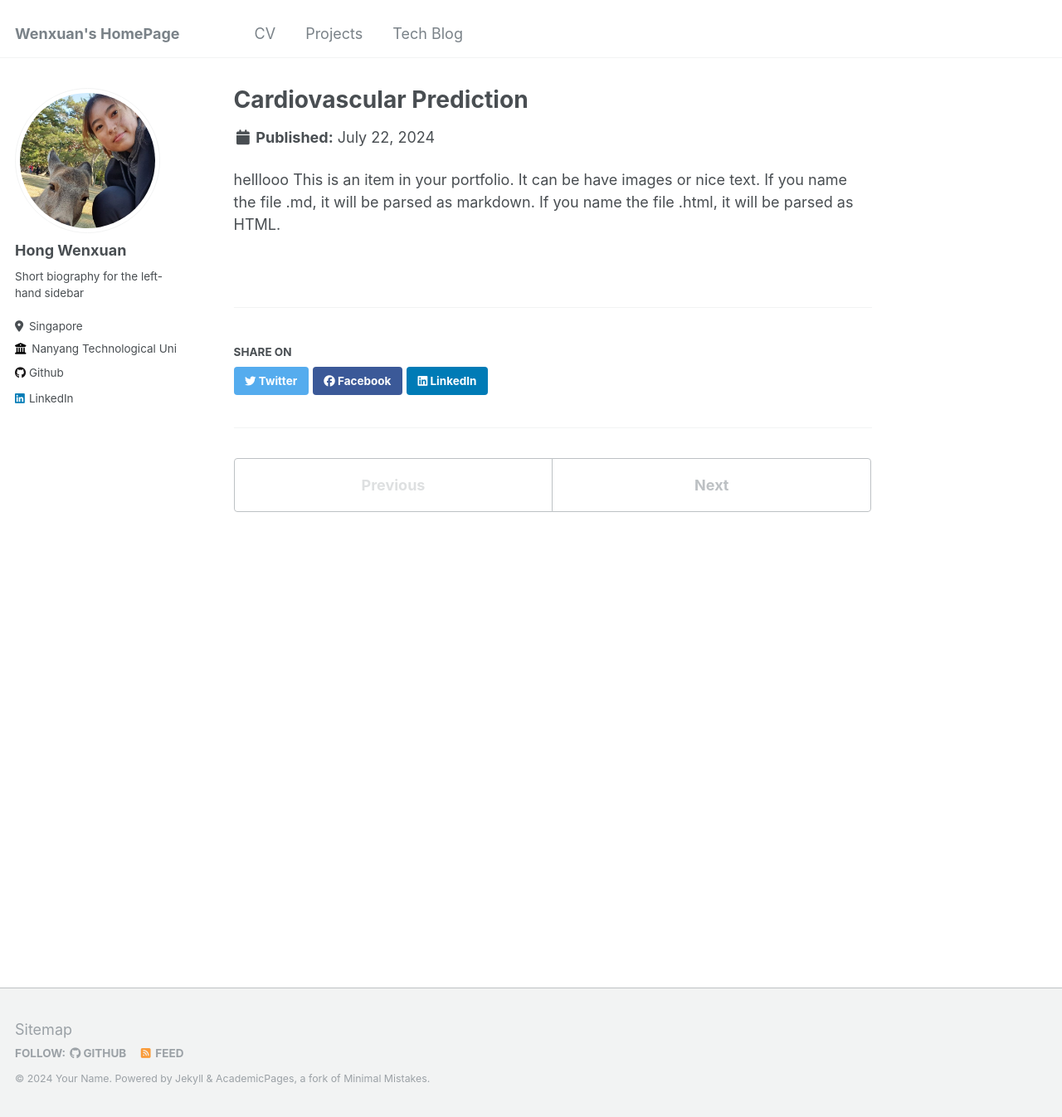
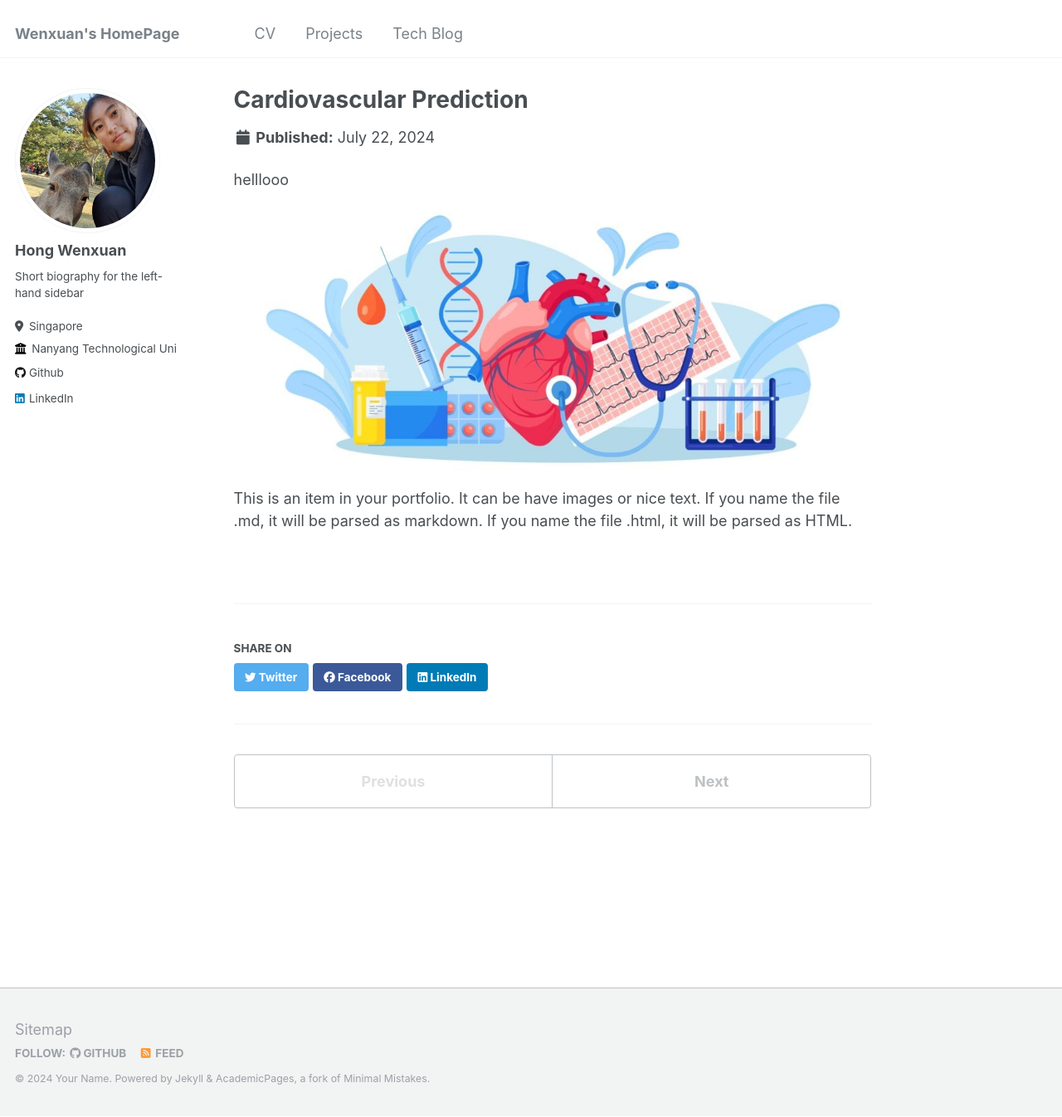
Before and after one commit to h-wenxuan/aboutme, a Jekyll site: the page built from _portfolio/cardiovascularprediction.md, in a window 1280 px wide and 1346 px high. Shown: the whole window at 83% size. Built offline with Jekyll 4.4.1, drawn with Linux system fonts in a browser that asks for light colours.

Commit message:
Update cardiovascularprediction.md

```diff
--- a/_portfolio/cardiovascularprediction.md
+++ b/_portfolio/cardiovascularprediction.md
@@ -9,4 +9,5 @@ collection: portfolio
 ---
 
 helllooo
+![Cardiovascular Prediction](/images/cardiovascularpic.jpg)
 This is an item in your portfolio. It can be have images or nice text. If you name the file .md, it will be parsed as markdown. If you name the file .html, it will be parsed as HTML.
```
